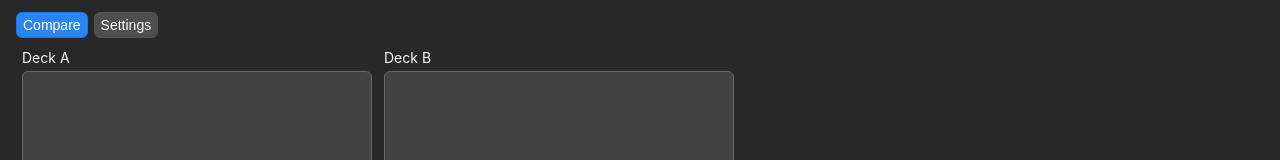
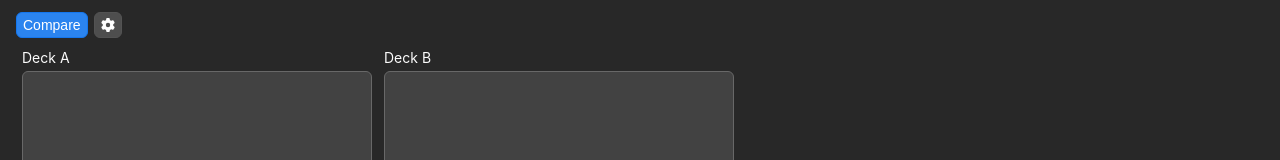
Before and after one commit to jeremy-strang/mtg-deck-diff, a React (Create React App) app: page / in a window 1280 px wide. Shown: the top 160 px of the page. Built offline with nearby package versions, Linux system fonts and the light colour scheme.

Commit message:
change settings button to use an icon

```diff
--- a/src/App.tsx
+++ b/src/App.tsx
@@ -1,3 +1,5 @@
+import { faGear } from '@fortawesome/free-solid-svg-icons'
+import { FontAwesomeIcon } from '@fortawesome/react-fontawesome'
 import React from 'react'
 import './App.scss'
 import DiffSettingsModal from './components/DiffSettingsModal'
@@ -136,7 +138,9 @@
       <div className="App">
         <div className="ButtonWrap">
           <button onClick={this.onCompare} className='btn-primary'>Compare</button>
-          <button onClick={this.onOpenSettingsModal}>Settings</button>
+          <button onClick={this.onOpenSettingsModal}>
+            <FontAwesomeIcon icon={faGear} />
+          </button>
         </div>
         <div className='BodyWrap'>
           <div className='DeckListWrap'>
--- a/src/components/DiffSettingsModal.tsx
+++ b/src/components/DiffSettingsModal.tsx
@@ -55,7 +55,7 @@
 
           <div className="modal-btn-wrap">
             <button onClick={() => this.props.onDone(this.state.ignoredCardNamesStr.split('\n'))} className="btn-primary">
-              <FontAwesomeIcon icon={faFloppyDisk} /> Done
+              <FontAwesomeIcon icon={faFloppyDisk} /> Save
             </button>
           </div>
         </div>
```
